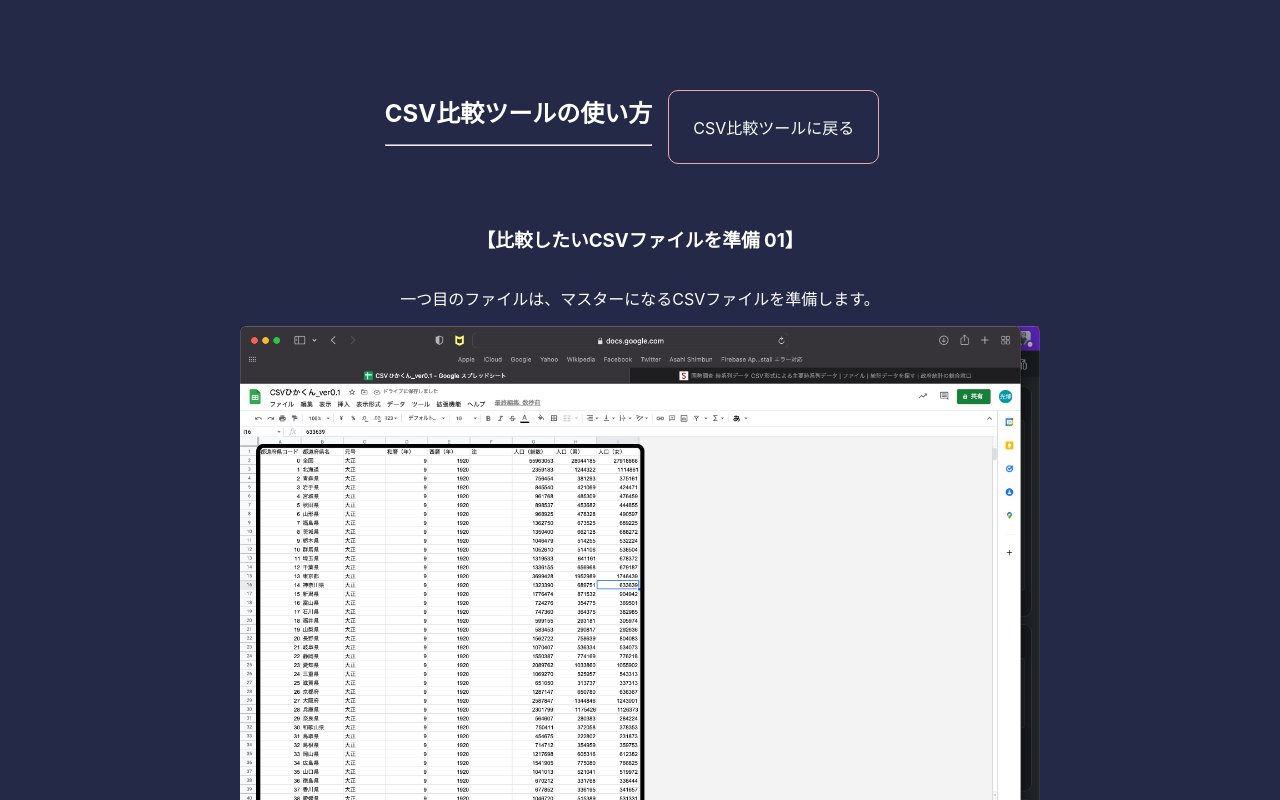
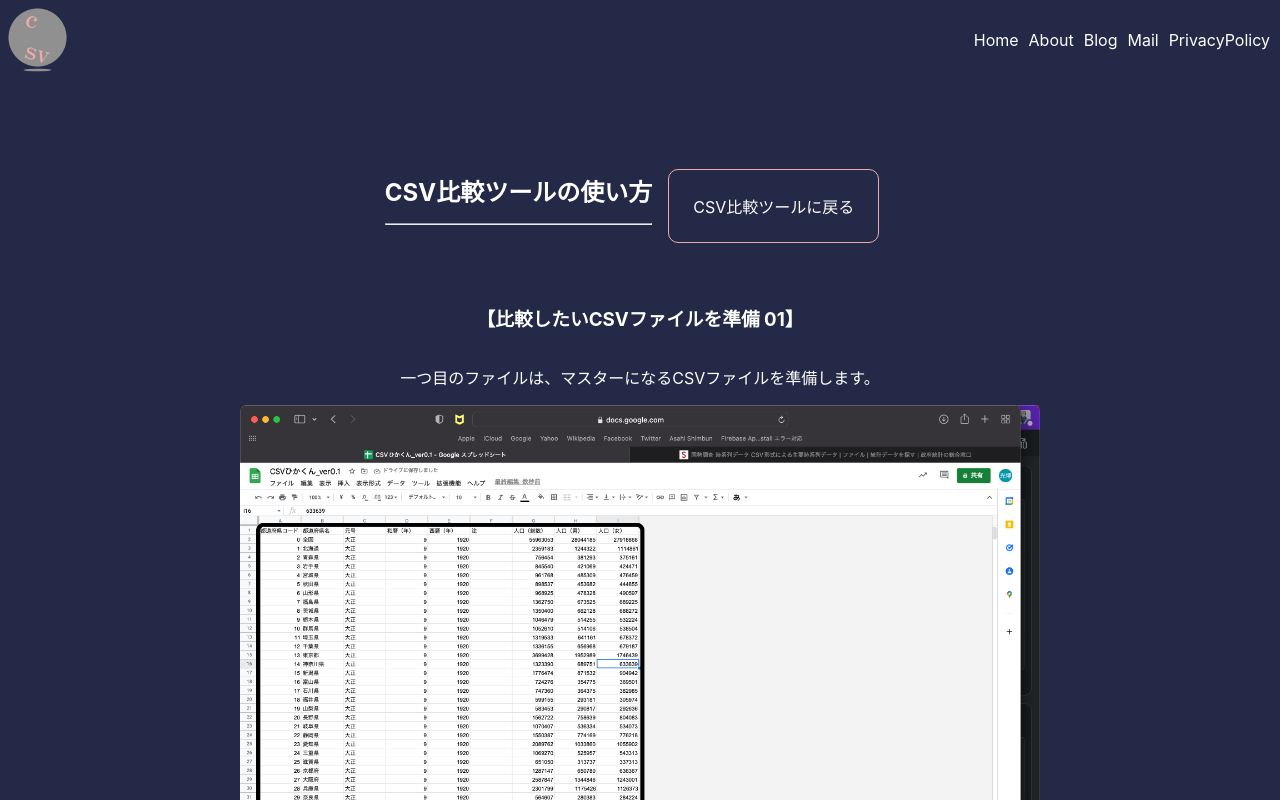
Before and after one commit to mitsu0428/csv-hikakun-prod, a Next.js app: page /about in a window 1280 px wide. Shown: the top 800 px of the page. Built offline with nearby package versions, Linux system fonts and the light colour scheme.

Commit message:
feat: add micro cms

```diff
--- a/src/pages/_app.tsx
+++ b/src/pages/_app.tsx
@@ -5,12 +5,14 @@ import { googleTagManagerId } from "../utils/gtm";
 import GoogleTagManager, {
   GoogleTagManagerId,
 } from "./components/GoogleTagManager";
+import HeaderComponents from "./components/HeaderComponents";
 
 const App = ({ Component, pageProps }: AppProps): JSX.Element => (
   <>
     <GoogleTagManager
       googleTagManagerId={googleTagManagerId as GoogleTagManagerId}
     />
+    <HeaderComponents />
     <Component {...pageProps} />
   </>
 );
--- a/src/pages/components/HeaderComponents.tsx
+++ b/src/pages/components/HeaderComponents.tsx
@@ -1,10 +1,12 @@
+/* eslint-disable react/react-in-jsx-scope */
+import Link from "next/link";
 import React from "react";
 import Image from "next/image";
-import Link from "next/link";
 import styles from "../../styles/Home.module.css";
 
-function HeaderComponents() {
+export default function HeaderComponents() {
   return (
+    <header className="text-gray-600 body-font bg-blue-500">
       <div className={styles.headerParent}>
         <div>
           <Image
@@ -15,24 +17,33 @@ function HeaderComponents() {
           />
         </div>
         <div className={styles.headerChild}>
-        <Link href="/#">
-          <a>Home</a>
+          <Link href="/">
+            <a className="flex title-font font-medium items-center text-gray-900 mb-4 md:mb-0">
+              <span className="ml-3 text-xl text-white">Home</span>
+            </a>
           </Link>
           <Link href="/about">
-          <a>About</a>
+            <a className="flex title-font font-medium items-center text-gray-900 mb-4 md:mb-0">
+              <span className="ml-3 text-xl text-white">About</span>
+            </a>
           </Link>
           <Link href="/blog">
-          <a>blog</a>
+            <a className="flex title-font font-medium items-center text-gray-900 mb-4 md:mb-0">
+              <span className="ml-3 text-xl text-white">Blog</span>
+            </a>
           </Link>
           <Link href="/mail">
-          <a>Mail</a>
+            <a className="flex title-font font-medium items-center text-gray-900 mb-4 md:mb-0">
+              <span className="ml-3 text-xl text-white">Mail</span>
+            </a>
           </Link>
           <Link href="/privacy">
-          <a>PrivacyPolicy</a>
+            <a className="flex title-font font-medium items-center text-gray-900 mb-4 md:mb-0">
+              <span className="ml-3 text-xl text-white">PrivacyPolicy</span>
+            </a>
           </Link>
         </div>
       </div>
+    </header>
   );
 }
-
-export default HeaderComponents;
--- a/src/pages/index.tsx
+++ b/src/pages/index.tsx
@@ -316,9 +316,6 @@ const Home: NextPage = () => {
         pageImgWidth={1280}
         pageImgHeight={960}
       />
-      <header>
-        <HeaderComponents />
-      </header>
 
       <main className={styles.main} id="main">
         <div className={styles.grid}>
```
Also changed, not shown: src/pages/blog/article/[id].tsx (+8 -5 lines), src/pages/blog/index.tsx (+14 -2 lines). Lines whose indentation alone changed are shown as unchanged.
